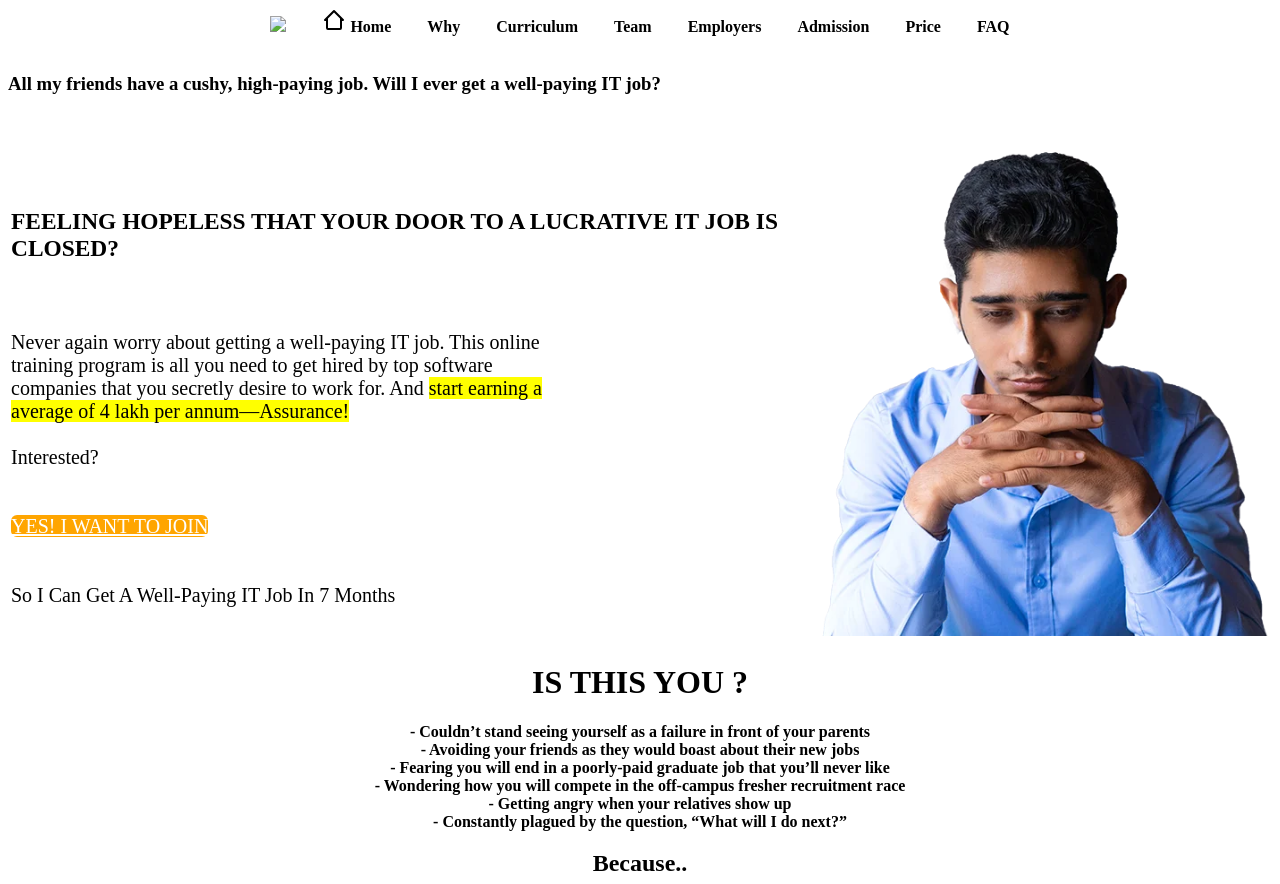
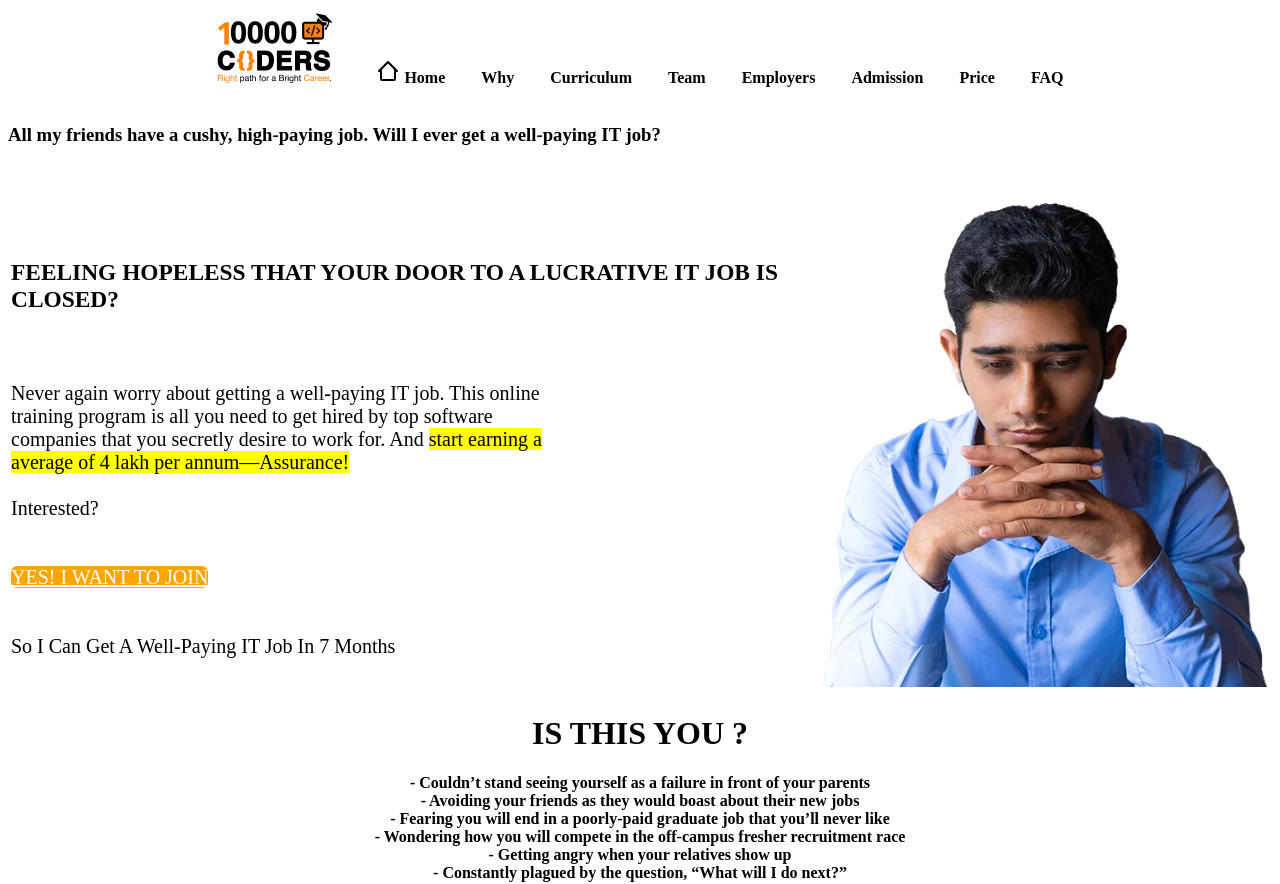
Before and after one commit to omesh4181/HTML_all-tags, a plain HTML site: page index.html in a window 1280 px wide. Shown: the top 884 px of the page. Drawn offline with Linux system fonts and the light colour scheme; files whose address does not match are found by name.

Commit message:
Update index.html

```diff
--- a/index.html
+++ b/index.html
@@ -8,7 +8,7 @@
 <body>
     <div> <center>
         <header>
-            <img src="../10 k coder _task/10000coders-logo.webp">&emsp;&emsp;
+            <img src="10000coders-logo.webp">&emsp;&emsp;
             <img  src="../10 k coder _task/bx-home-alt-2.svg">
              <a><strong>Home</strong></a>&emsp;&emsp;
              <a><strong> Why</strong></a>&emsp;&emsp;
```
